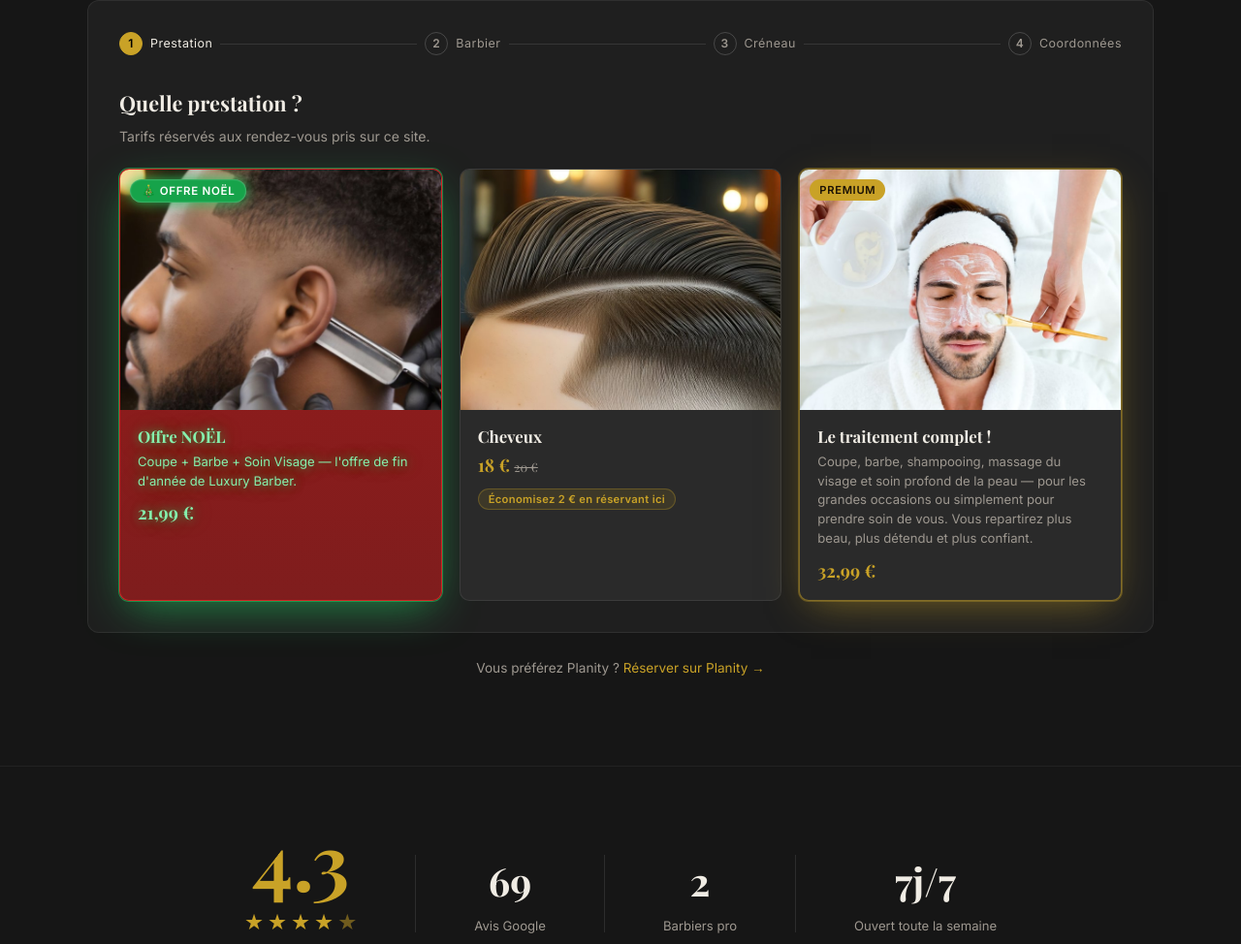
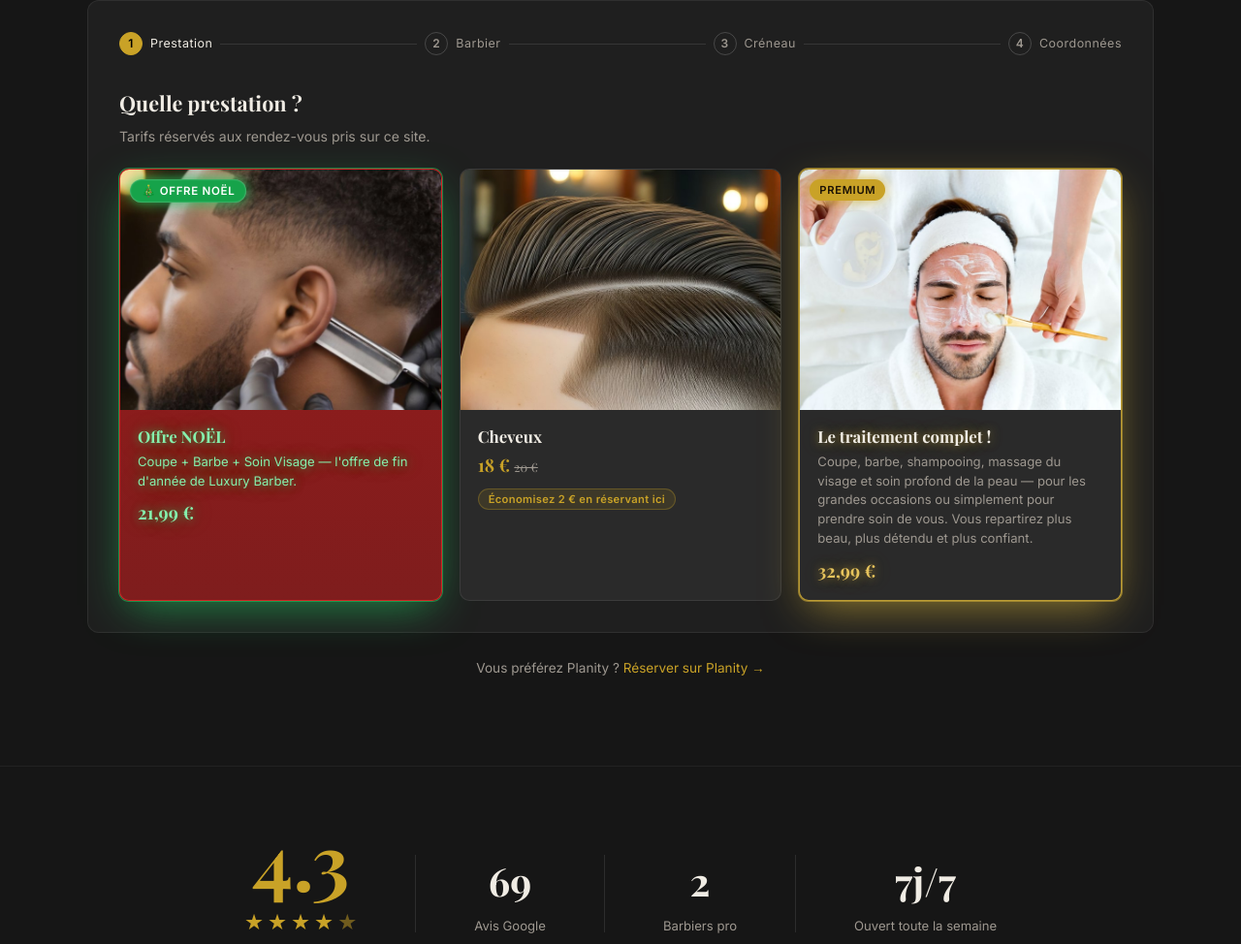
Before and after one commit to zalazil-maker/shopbar, a plain HTML site: page public/index.html in a window 1280 px wide. Shown: the part 1210-2184 px from the top of the page at 97% size. Drawn offline with nearby package versions, Linux system fonts and the light colour scheme; no server answers.

Commit message:
Premium card glows gold as strongly as the Noël card glows green
Same halo strength and 2.4s pulse as .opt-noel, in gold, plus a gold
glow on the title, price and Premium badge.

Co-Authored-By: Claude Opus 5.5 <noreply@anthropic.com>
Claude-Session: https://claude.ai/code/session_01Tc5j7dRDe2TEvhNmxuFM9W

```diff
--- a/public/index.html
+++ b/public/index.html
@@ -1165,13 +1165,32 @@
 
     /* The premium service gets a golden halo so it reads as the highlighted
        upsell — same shape as the other cards, just outlined and glowing. */
+    /* Same halo strength and pulse as the Noël card, in gold. */
     .opt.opt-featured {
-      border-color: rgba(201,162,39,0.55);
-      box-shadow: 0 0 0 1px rgba(201,162,39,0.35), 0 12px 40px -12px rgba(201,162,39,0.55);
+      border-color: rgba(212,175,55,0.85);
+      box-shadow: 0 0 0 1px rgba(212,175,55,0.55),
+                  0 14px 44px -10px rgba(212,175,55,0.65);
+      animation: premium-pulse 2.4s ease-in-out infinite;
     }
     .opt.opt-featured:hover {
       border-color: var(--gold);
-      box-shadow: 0 0 0 1px rgba(201,162,39,0.55), 0 16px 46px -12px rgba(201,162,39,0.7);
+      box-shadow: 0 0 0 1px rgba(212,175,55,0.85),
+                  0 18px 52px -8px rgba(212,175,55,0.95);
+    }
+    .opt.opt-featured .opt-name,
+    .opt.opt-featured .opt-price {
+      text-shadow: 0 0 10px rgba(212,175,55,0.6),
+                   0 0 24px rgba(212,175,55,0.3);
+    }
+    .opt.opt-featured .opt-price { color: #e6c35c; }
+    @keyframes premium-pulse {
+      0%, 100% { box-shadow: 0 0 0 1px rgba(212,175,55,0.55),
+                             0 14px 44px -10px rgba(212,175,55,0.65); }
+      50%      { box-shadow: 0 0 0 1px rgba(212,175,55,0.85),
+                             0 18px 56px -8px  rgba(212,175,55,0.95); }
+    }
+    @media (prefers-reduced-motion: reduce) {
+      .opt.opt-featured { animation: none; }
     }
     .opt.opt-featured.selected {
       background: rgba(201,162,39,0.14);
@@ -1188,6 +1207,7 @@
       text-transform: uppercase;
       padding: 4px 10px;
       border-radius: 100px;
+      box-shadow: 0 0 14px rgba(212,175,55,0.9);
       z-index: 1;
     }
 
```
